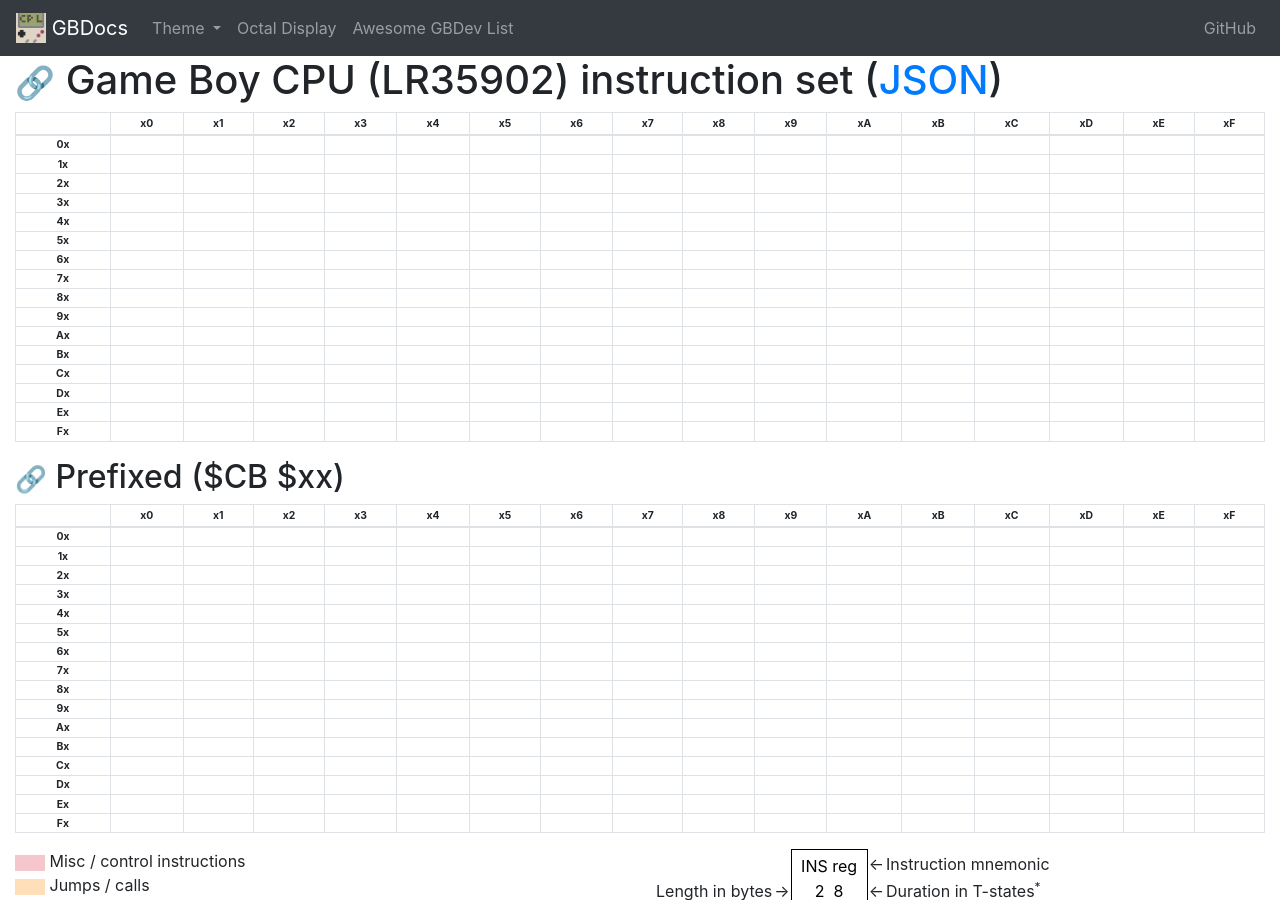
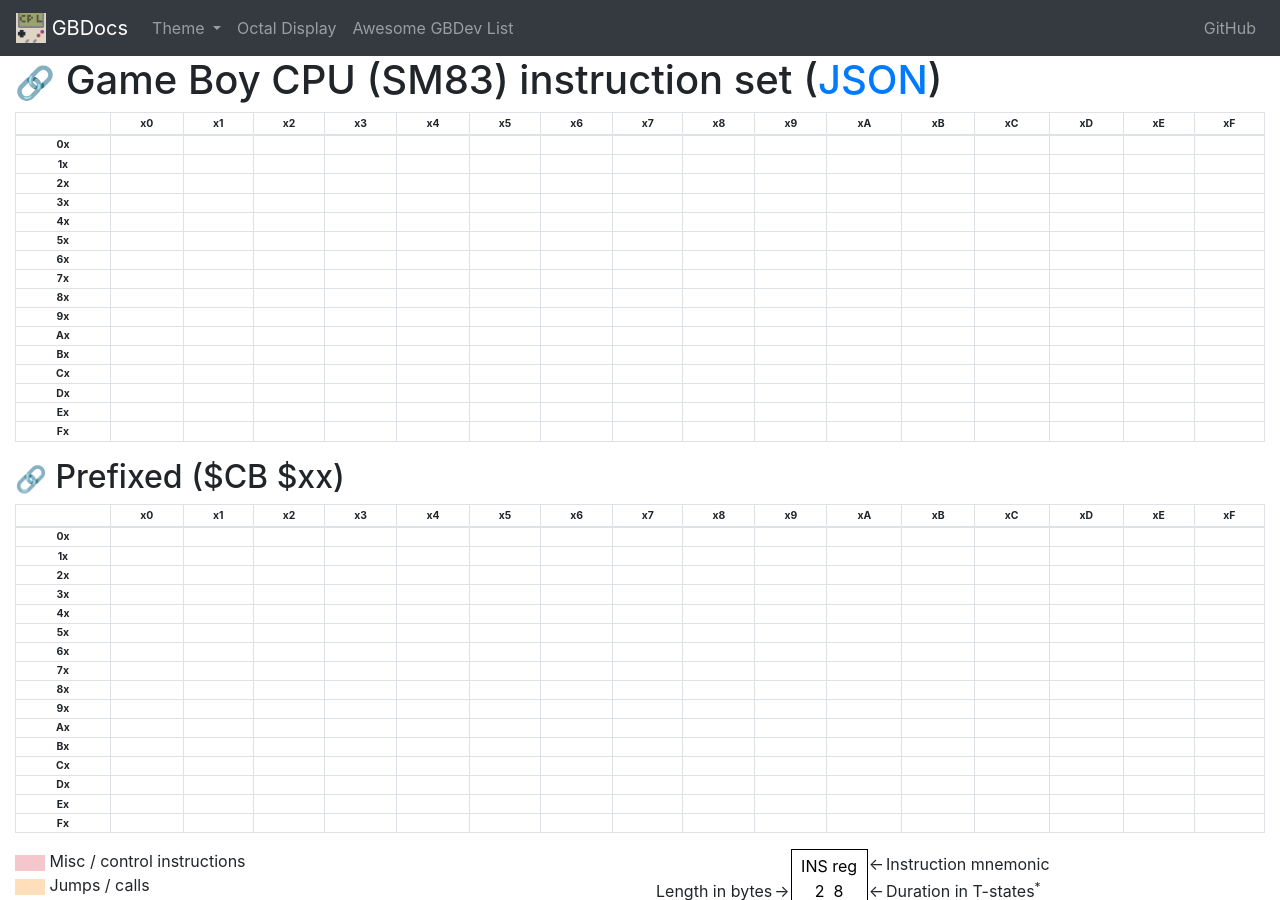
Before and after one commit to gbdev/gb-opcodes, a Jekyll site: the page built from collections/_optables/index.md, in a window 1280 px wide and 900 px high. Built offline with Jekyll 4.4.1, drawn with Linux system fonts in a browser that asks for light colours.

Commit message:
Replace LR35902 with SM83

```diff
--- a/_config.yml
+++ b/_config.yml
@@ -13,7 +13,7 @@
 # you will see them accessed via {{ site.title }}, {{ site.email }}, and so on.
 # You can create any custom variable you would like, and they will be accessible
 # in the templates via {{ site.myvariable }}.
-title: Game Boy CPU (LR35902) instruction set
+title: Game Boy CPU (SM83) instruction set
 description: >-
   Instruction set of the Nintendo Game Boy, Game Boy Pocket, Game Boy Color and Super Game Boy systems.
 baseurl: "/gb-opcodes" # the subpath of your site, e.g. /blog
--- a/_includes/optables/tables.html
+++ b/_includes/optables/tables.html
@@ -1,4 +1,4 @@
-<h1><small><a href="#standard">🔗</a></small> Game Boy CPU (LR35902) instruction set (<a href="{{ "/Opcodes.json" | relative_url }}">JSON</a>)</h1>
+<h1><small><a href="#standard">🔗</a></small> Game Boy CPU (SM83) instruction set (<a href="{{ "/Opcodes.json" | relative_url }}">JSON</a>)</h1>
 
 <div class="row">
 	<div class="col">
--- a/_layouts/default.html
+++ b/_layouts/default.html
@@ -5,7 +5,7 @@
 	<meta charset='utf-8'/>
 
 	<meta name='description' content='{{ site.description }}'/>
-	<meta name="keywords" content="Game Boy, GameBoy, DMG, CGB, GBC, SGB, Nintendo, LR35902, CPU, Opcodes, Instructions" />
+	<meta name="keywords" content="Game Boy, GameBoy, DMG, CGB, GBC, SGB, Nintendo, SM83, CPU, Opcodes, Instructions, LR35902" />
 
 	<meta name='viewport' content='width=device-width, initial-scale=1, maximum-scale=1'/>
 	{% if page.canonical %}<link rel="canonical" href="{{ page.canonical }}">{% endif %}
```
